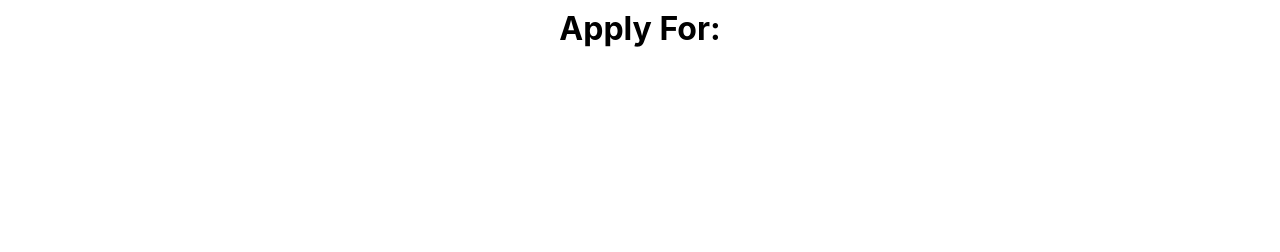
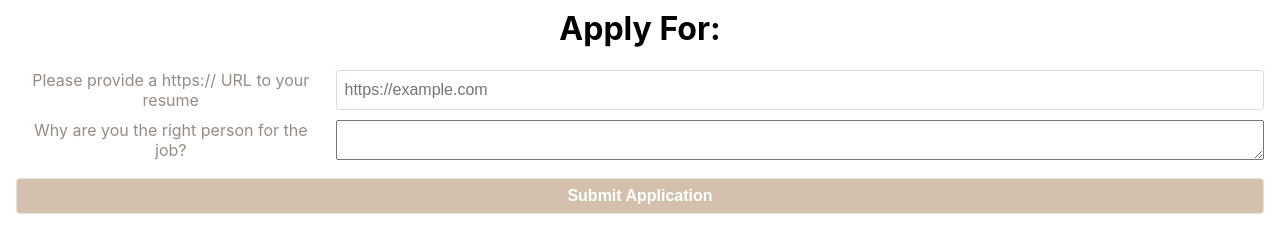
Before and after one commit to chadbanghart/fresh-family-photo, a React (Create React App) app: page /application/1 in a window 1280 px wide. Shown: the part 180-432 px from the top of the page. Built offline with nearby package versions, Linux system fonts and the light colour scheme; no server answers.

Commit message:
implement submit of application with all applicable data being stored to model, button disables if user applied to job

```diff
--- a/models/job.js
+++ b/models/job.js
@@ -4,7 +4,7 @@ const Schema = mongoose.Schema;
 const applicationSchema = new Schema({
   applicant: {
     type: Schema.Types.ObjectId,
-    ref: "Photographer",
+    ref: "User",
   },
   resume: { type: String },
   pitch: { type: String },
@@ -17,9 +17,9 @@ const jobSchema = new Schema({
   description: { type: String },
   poster: {
     type: Schema.Types.ObjectId,
-    ref: "Poster",
+    ref: "User",
   },
-  Applications: [applicationSchema],
+  applications: [applicationSchema],
 });
 
 module.exports = mongoose.model("Job", jobSchema);
--- a/routes/api/jobs.js
+++ b/routes/api/jobs.js
@@ -13,6 +13,8 @@ router.get("/board", jobsCtrl.getAllJobsForBoard);
 router.get("/application/:id", jobsCtrl.getJobForApplication);
 // POST /api/jobs (create job)
 router.post("/", jobsCtrl.create);
+// POST /api/jobs/application/:id (submit application)
+router.post("/application/:id", ensureLoggedIn, jobsCtrl.submitApp);
 // PUT /api/jobs/:id
 router.put("/:id", jobsCtrl.update);
 
--- a/src/components/JobApplicationForm/JobApplicationForm.jsx
+++ b/src/components/JobApplicationForm/JobApplicationForm.jsx
@@ -0,0 +1,57 @@
+import { useState } from "react";
+import { useNavigate } from "react-router-dom";
+import * as jobsAPI from "../../utilities/jobs-api";
+
+export default function JobApplicationForm({ job, handleApplication }) {
+  const [applicant, setApplicant] = useState({
+    resume: "",
+    pitch: "",
+  });
+  const navigate = useNavigate();
+
+  function handleChange(evt) {
+    const { name, value } = evt.target;
+    setApplicant((prev) => ({
+      ...prev,
+      [name]: value,
+    }));
+  }
+
+  function handleSubmit(evt) {
+    evt.preventDefault();
+    const submitApp = async () => {
+      const res = await jobsAPI.addApp(job._id, applicant);
+      if (res) {
+        setApplicant({ resume: "", pitch: "" });
+        handleApplication();
+        navigate("/board");
+      }
+    };
+    submitApp();
+  }
+
+  return (
+    <>
+      <form onSubmit={handleSubmit}>
+        <label>Please provide a https:// URL to your resume </label>
+        <input
+          type="url"
+          name="resume"
+          placeholder="https://example.com"
+          pattern="https://.*"
+          size="30"
+          onChange={handleChange}
+          value={applicant.resume}
+          required
+        />
+        <label>Why are you the right person for the job?</label>
+        <textarea
+          name="pitch"
+          onChange={handleChange}
+          value={applicant.pitch}
+        ></textarea>
+        <button type="submit">Submit Application</button>
+      </form>
+    </>
+  );
+}
--- a/src/components/JobBoardCard/JobBoardCard.jsx
+++ b/src/components/JobBoardCard/JobBoardCard.jsx
@@ -1,7 +1,7 @@
 import { useNavigate } from "react-router-dom";
 import "./JobBoardCard.css";
 
-export default function JobBoardCard({ job }) {
+export default function JobBoardCard({ job, appliedJobs }) {
   const navigate = useNavigate();
 
   function handleRedirect() {
@@ -15,7 +15,11 @@ export default function JobBoardCard({ job }) {
       <p>Location: {job.location}</p>
       <p>Description: {job.description}</p>
       <div className="button-container">
-        <button className="board-button" onClick={handleRedirect}>
+        <button
+          className="board-button"
+          onClick={handleRedirect}
+          disabled={appliedJobs}
+        >
           Apply
         </button>
       </div>
--- a/src/pages/App/App.jsx
+++ b/src/pages/App/App.jsx
@@ -14,6 +14,11 @@ import JobApplicationPage from "../JobApplicationPage/JobApplicationPage";
 
 export default function App() {
   const [user, setUser] = useState(getUser());
+  const [appliedJobs, setAppliedJobs] = useState([]);
+
+  const handleApplication = (jobId) => {
+    setAppliedJobs((prev) => [...prev, jobId]);
+  };
 
   return (
     <>
@@ -30,13 +35,27 @@ export default function App() {
           <Route path="/auth" element={<AuthPage setUser={setUser} />} />
           <Route path="/about" element={<AboutUsPage />} />
           <Route path="/book" element={<HowToBookPage />} />
-          <Route path="/board" element={<JobBoardPage />} />
+          <Route
+            path="/board"
+            element={
+              <JobBoardPage
+                user={user}
+                appliedJobs={appliedJobs}
+                handleApplication={handleApplication}
+              />
+            }
+          />
           <Route
             path="/profile"
             element={<UserProfilePage user={user} setUser={setUser} />}
           />
           <Route path="/jobs" element={<MyJobsPage user={user} />} />
-          <Route path="/application/:jobId" element={<JobApplicationPage />} />
+          <Route
+            path="/application/:jobId"
+            element={
+              <JobApplicationPage handleApplication={handleApplication} />
+            }
+          />
           {/* additional Routes... */}
           <Route path="/*" element={<Navigate to="/" />} />
         </Routes>
--- a/src/pages/JobApplicationPage/JobApplicationPage.jsx
+++ b/src/pages/JobApplicationPage/JobApplicationPage.jsx
@@ -1,8 +1,9 @@
 import { useEffect, useState } from "react";
 import { useParams } from "react-router-dom";
 import * as jobsAPI from "../../utilities/jobs-api";
+import JobApplicationForm from "../../components/JobApplicationForm/JobApplicationForm";
 
-export default function JobApplicationPage() {
+export default function JobApplicationPage({ handleApplication }) {
   const { jobId } = useParams();
   const [job, setJob] = useState(null);
 
@@ -16,7 +17,10 @@ export default function JobApplicationPage() {
   return (
     <>
       <h1>Apply For: {job?.jobName}</h1>
-      {/* JobApplicationForm */}
+      <JobApplicationForm
+        job={job}
+        handleApplication={() => handleApplication(jobId)}
+      />
     </>
   );
 }
--- a/src/pages/JobBoardPage/JobBoardPage.jsx
+++ b/src/pages/JobBoardPage/JobBoardPage.jsx
@@ -3,7 +3,7 @@ import * as jobsAPI from "../../utilities/jobs-api";
 import JobBoardCard from "../../components/JobBoardCard/JobBoardCard";
 import "./JobBoardPage.css";
 
-export default function JobBoardPage() {
+export default function JobBoardPage({ user, appliedJobs, handleApplication }) {
   const [jobs, setJobs] = useState([]);
 
   useEffect(function () {
@@ -20,7 +20,13 @@ export default function JobBoardPage() {
       {jobs.length ? (
         <div className="job-board-container">
           {jobs.map((job) => (
-            <JobBoardCard job={job} key={job._id} />
+            <JobBoardCard
+              job={job}
+              key={job._id}
+              user={user}
+              appliedJobs={appliedJobs.includes(job._id)}
+              handleApplication={handleApplication}
+            />
           ))}
         </div>
       ) : (
--- a/src/utilities/jobs-api.js
+++ b/src/utilities/jobs-api.js
@@ -1,5 +1,13 @@
 import sendRequest from "./send-requests";
 const BASE_URL = "/api/jobs";
+
+export function addApp(jobId, applicationData) {
+  return sendRequest(
+    `${BASE_URL}/application/${jobId}`,
+    "POST",
+    applicationData
+  );
+}
 
 export function getAllJobsForBoard() {
   return sendRequest(`${BASE_URL}/board`);
```
Also changed, not shown: controllers/api/jobs.js (+20 -0 lines).
